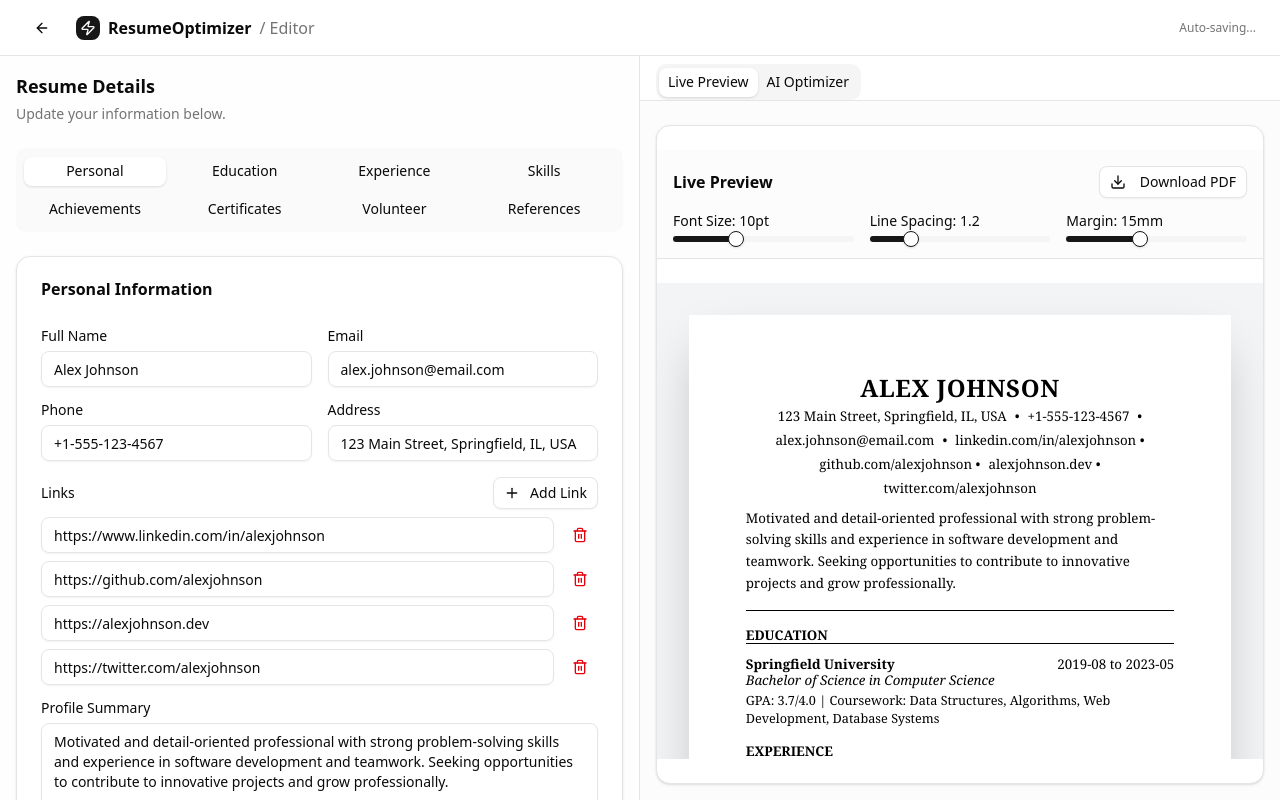
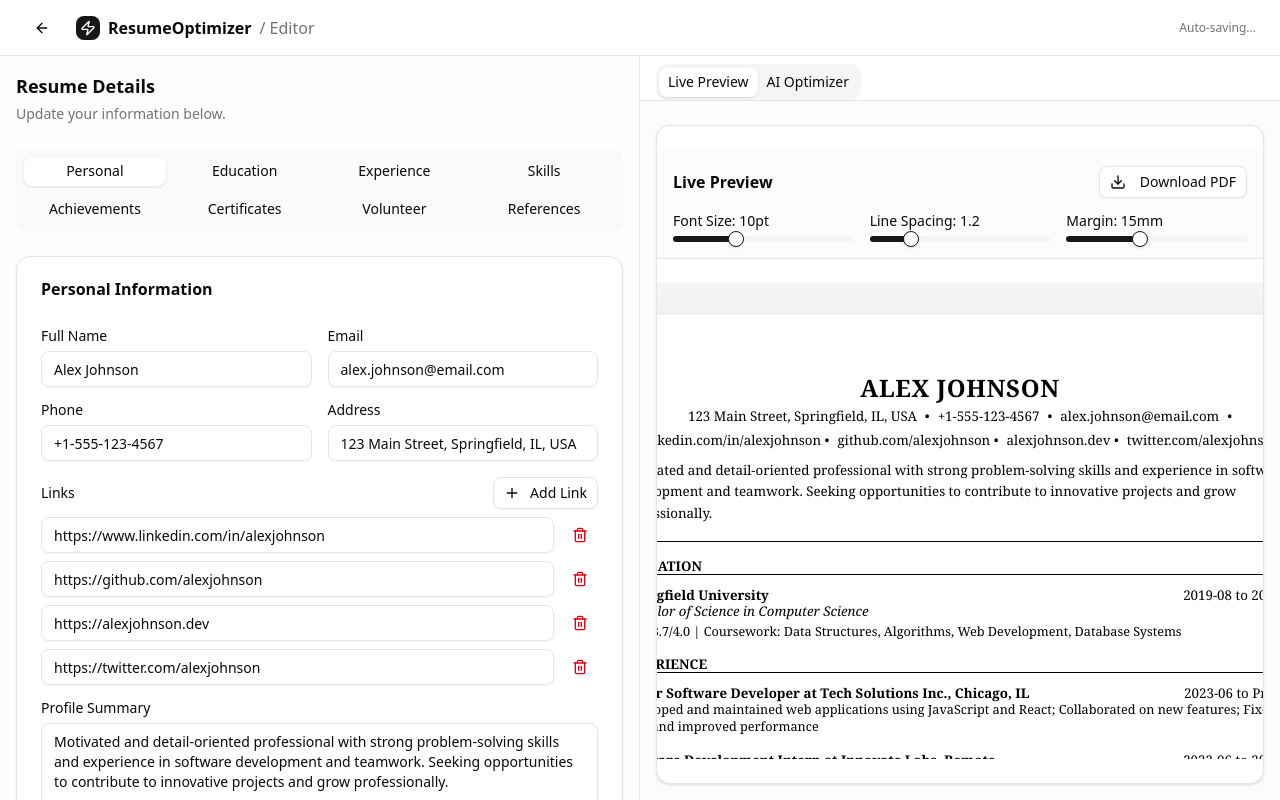
Before and after one commit to catwithasword/resume-optimizer-ai, a Next.js app: page /editor in a window 1280 px wide. Built offline with nearby package versions, Linux system fonts and the light colour scheme.

Commit message:
style: Adjust resume preview CSS for layout and remove auto-saving status from editor header.

```diff
--- a/components/resume-preview.tsx
+++ b/components/resume-preview.tsx
@@ -26,9 +26,10 @@ export function ResumePreview() {
             }
             /* Reset any conflicting styles */
             html, body {
-                height: auto !important;
+                height: 100vh !important;
                 margin: 0 !important;
                 padding: 0 !important;
+                overflow: hidden !important;
             }
         }
     `;
@@ -145,7 +146,7 @@ export function ResumePreview() {
                     {/* Harvard Style Template - A4 Paper */}
                     <div
                         ref={contentRef}
-                        className="w-[210mm] min-h-[297mm] bg-white shadow-2xl print:shadow-none print:min-h-0 print:h-auto text-black font-serif box-border"
+                        className="w-[210mm] min-w-[210mm] shrink-0 min-h-[297mm] bg-white shadow-2xl print:shadow-none print:min-h-[296mm] print:h-auto text-black font-serif box-border"
                         style={{
                             pageBreakAfter: 'auto',
                             padding: `${layout?.margin || 15}mm`,
```
